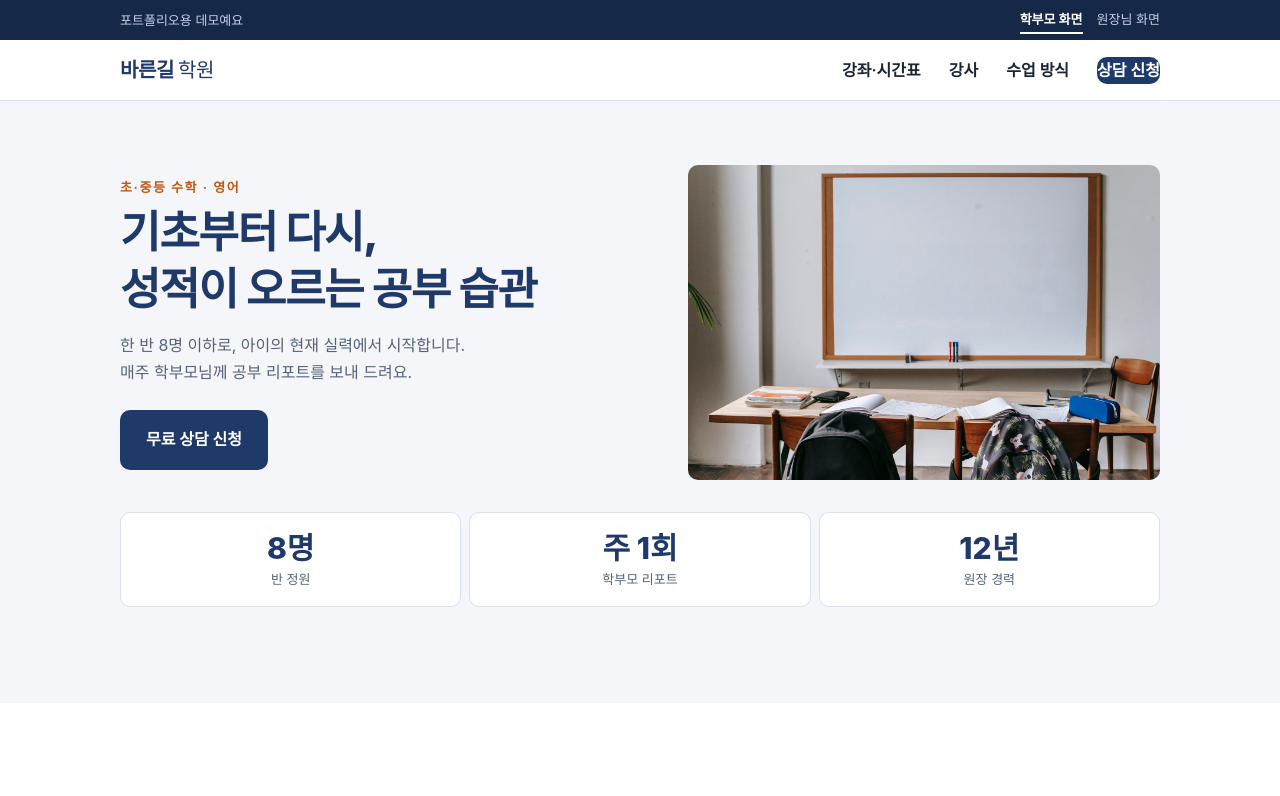
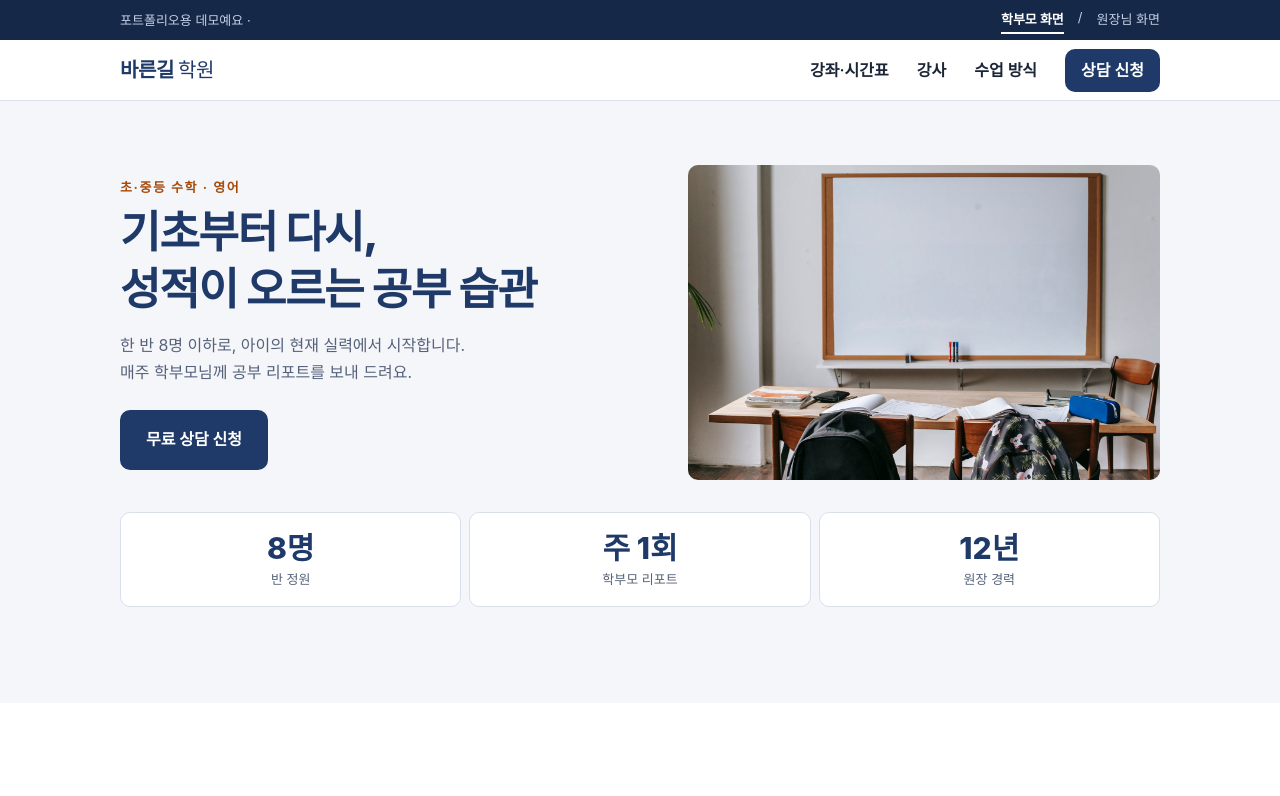
Before and after one commit to waterdog-hub/portfolio-site, a plain HTML site: page src/demos/bareun-academy/index.html in a window 1280 px wide. Shown: the top 796 px of the page. Drawn offline with Linux system fonts and the light colour scheme; a web font is replaced by a local one.

Commit message:
fix: 바른길 학원 상단 버튼·사진 자르기·글자 대비·문구
Co-Authored-By: Claude Opus 5.5 <noreply@anthropic.com>

```diff
--- a/src/demos/bareun-academy/css/style.css
+++ b/src/demos/bareun-academy/css/style.css
@@ -17,11 +17,11 @@
   --line: #d9dfeb;
   --on-navy: #ffffff;          /* 남색 바탕 위 글씨 */
   --on-navy-sub: #c5d0e6;
-  --accent-warm: #c2570c;      /* 남은 자리 강조 (주황 한 색) */
+  --accent-warm: #a84a08;      /* 남은 자리 강조 (주황 한 색) */
   --accent-warm-soft: #fdeede;
   --danger: #b3261e;
   --danger-soft: #fdecea;
-  --muted: #8591a8;            /* 마감 같은 비활성 글씨 */
+  --muted: #5f6b85;            /* 마감 같은 비활성 글씨 */
   --header-bg: rgba(255, 255, 255, 0.96);
 
   --font-body: "Pretendard", -apple-system, BlinkMacSystemFont, "Apple SD Gothic Neo", sans-serif;
@@ -263,7 +263,7 @@ ul, ol { padding: 0; list-style: none; }
 .step__title { font-size: 18px; font-weight: 800; color: var(--navy); margin-bottom: 4px; }
 .step p { color: var(--text-sub); font-size: 15px; }
 .method__photo { margin-top: 28px; }
-.method__photo img { width: 100%; max-height: 320px; object-fit: cover; border-radius: var(--radius); }
+.method__photo img { width: 100%; aspect-ratio: 16 / 9; object-fit: cover; object-position: center top; /* 아래쪽 사람 무릎이 안 보이게 위쪽 기준으로 자른다 */ border-radius: var(--radius); }
 
 /* ===== 10. P-06 폼 · P-07 완료 ===== */
 .consult__grid { display: grid; gap: 24px; }
@@ -335,8 +335,9 @@ ul, ol { padding: 0; list-style: none; }
     background: none;
     border: 0;
   }
-  .nav a { padding: 0; border: 0; }
-  .nav__cta { padding: 8px 16px; border-radius: var(--radius); background: var(--navy); color: var(--on-navy); }
+  .nav a:not(.nav__cta) { padding: 0; border: 0; }
+  /* .nav a(0,1,1)보다 세게 써야 알약 안쪽 여백이 먹는다 */
+  .nav a.nav__cta { border: 0; padding: 8px 16px; border-radius: var(--radius); background: var(--navy); color: var(--on-navy); }
 
   .section__title { font-size: 34px; }
 
--- a/src/demos/bareun-academy/index.html
+++ b/src/demos/bareun-academy/index.html
@@ -21,9 +21,10 @@
   <!-- 데모 띠: 학부모 화면과 원장님 화면을 오가는 링크 -->
   <div class="demo-band">
     <div class="container demo-band__inner">
-      <p>포트폴리오용 데모예요</p>
+      <p>포트폴리오용 데모예요 ·</p>
       <nav aria-label="화면 전환">
         <a href="index.html" aria-current="page">학부모 화면</a>
+        <span aria-hidden="true">/</span>
         <a href="owner.html">원장님 화면</a>
       </nav>
     </div>
@@ -306,7 +307,7 @@
   <footer class="footer">
     <div class="container footer__inner">
       <p class="footer__logo">바른길 학원</p>
-      <p class="footer__notice">포트폴리오용 데모 사이트입니다. 학원·강사·시간표·연락처는 모두 지어낸 예시입니다.</p>
+      <p class="footer__notice">포트폴리오용 데모 사이트입니다. 학원·강사·연락처는 모두 지어낸 예시입니다.</p>
       <p><a href="assets/CREDITS.md" class="footer__link">사진 출처</a></p>
       <a href="../../index.html" class="footer__link">← 포트폴리오로 돌아가기</a>
     </div>
```
